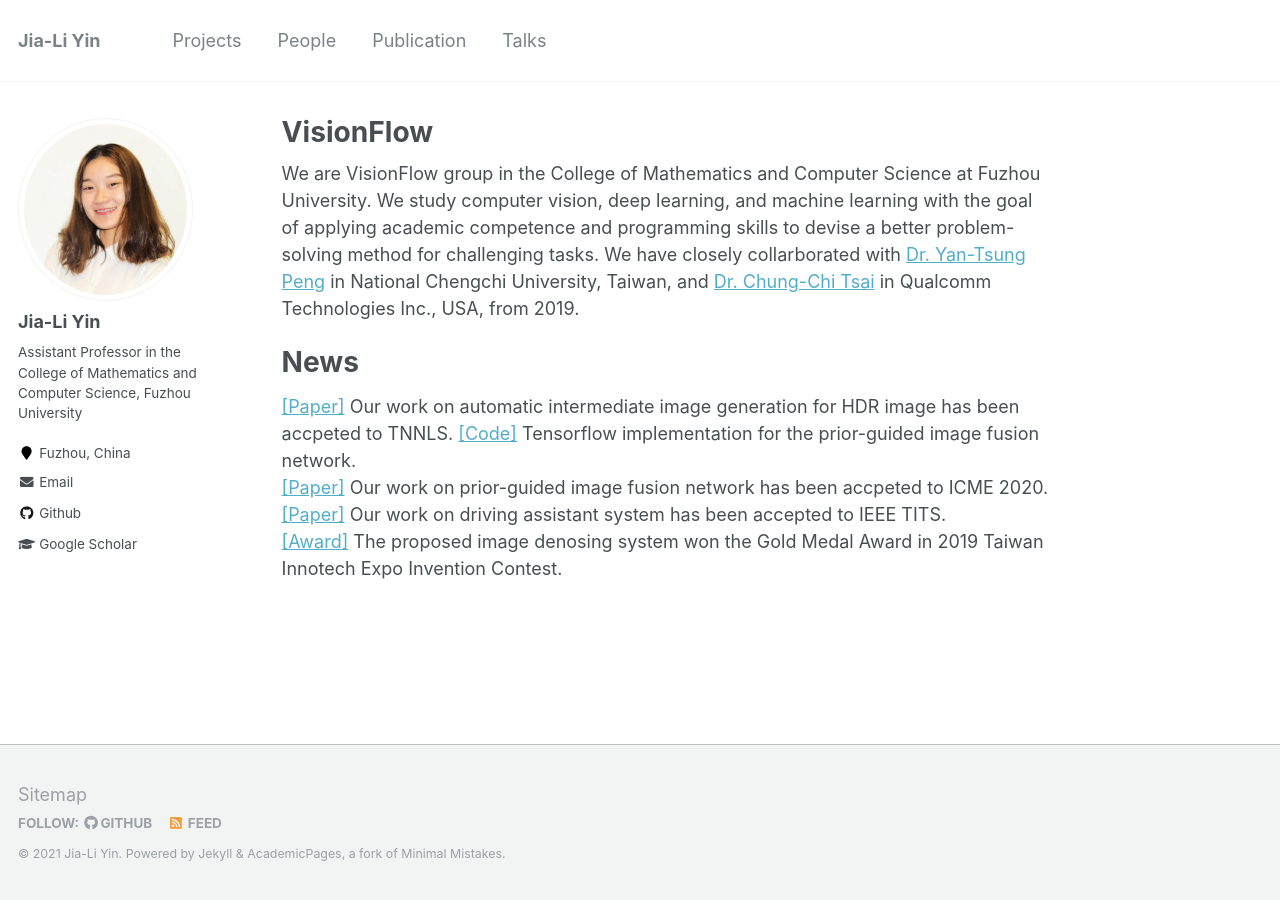
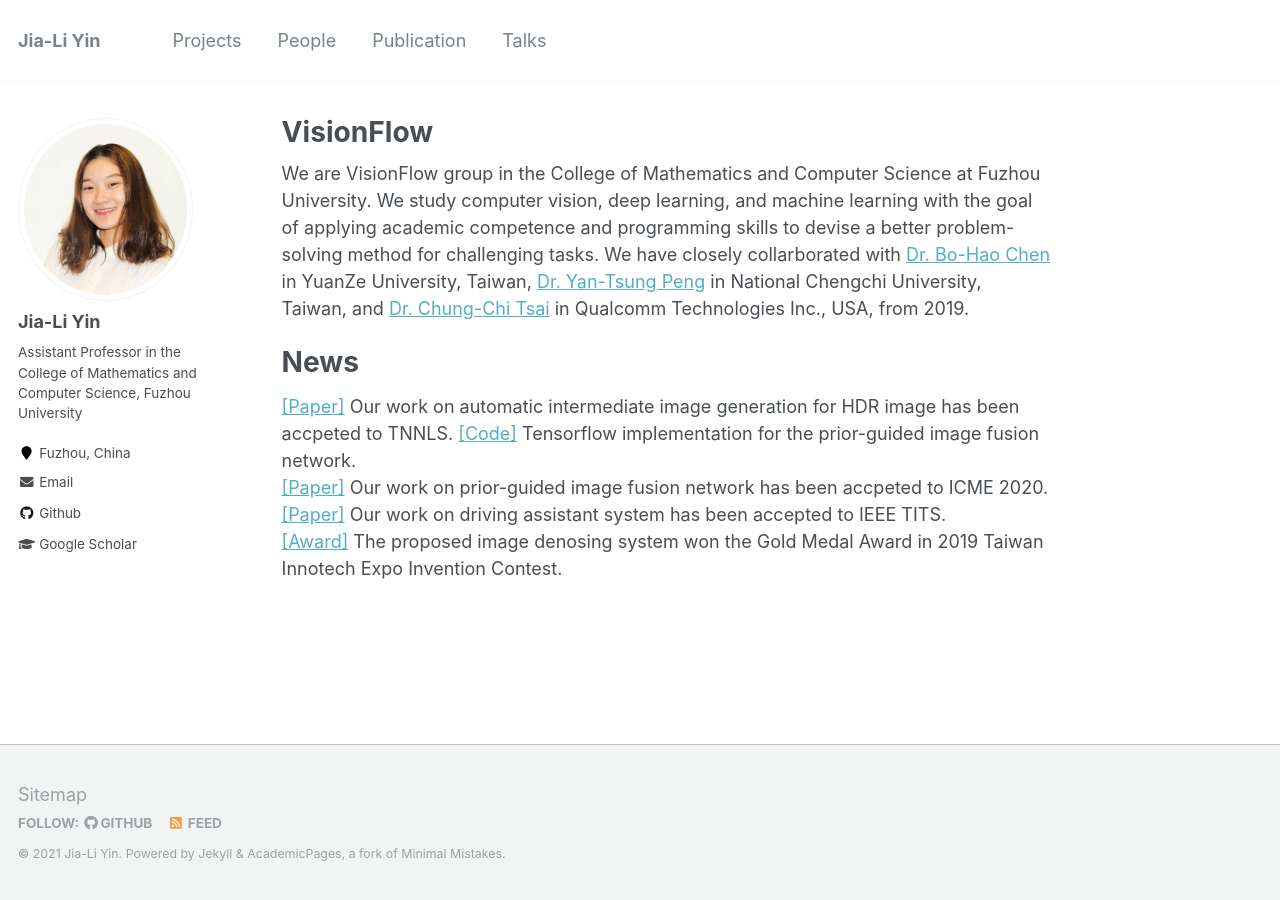
Before and after one commit to VisionFlow/visionflow.github.io, a Jekyll site: the page built from _pages/about.md, in a window 1280 px wide. Built offline with Jekyll 4.4.1, drawn with Linux system fonts in a browser that asks for light colours.

Commit message:
Update about.md

```diff
--- a/_pages/about.md
+++ b/_pages/about.md
@@ -8,7 +8,7 @@ redirect_from:
   - /about.html
 ---
 
-We are VisionFlow group in the College of Mathematics and Computer Science at Fuzhou University. We study computer vision, deep learning, and machine learning with the goal of applying academic competence and programming skills to devise a better problem-solving method for challenging tasks. We have closely collarborated with [Dr. Yan-Tsung Peng](https://www.cs.nccu.edu.tw/~ytpeng/) in National Chengchi University, Taiwan, and [Dr. Chung-Chi Tsai](https://github.com/chungchi) in  Qualcomm Technologies Inc., USA, from 2019.
+We are VisionFlow group in the College of Mathematics and Computer Science at Fuzhou University. We study computer vision, deep learning, and machine learning with the goal of applying academic competence and programming skills to devise a better problem-solving method for challenging tasks. We have closely collarborated with [Dr. Bo-Hao Chen](https://bigmms.github.io/) in YuanZe University, Taiwan, [Dr. Yan-Tsung Peng](https://www.cs.nccu.edu.tw/~ytpeng/) in National Chengchi University, Taiwan, and [Dr. Chung-Chi Tsai](https://github.com/chungchi) in  Qualcomm Technologies Inc., USA, from 2019.
 
 News
 ======
```
